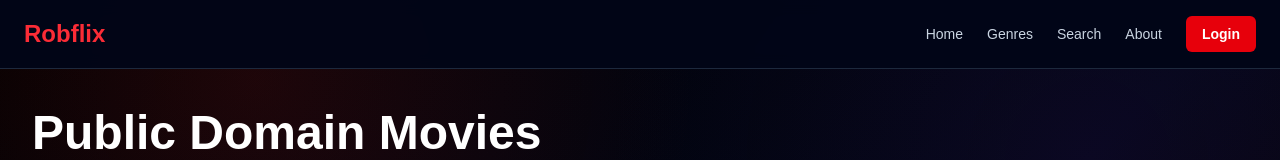
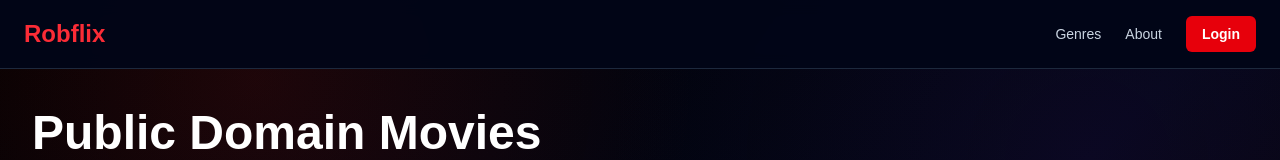
Before and after one commit to robbieevans1/robflix, a Next.js app: page / in a window 1280 px wide. Shown: the top 160 px of the page. Built offline with nearby package versions, Linux system fonts and the light colour scheme; no server answers; the database is empty.

Commit message:
modified navbar to remove unused buttons

```diff
--- a/app/page.tsx
+++ b/app/page.tsx
@@ -26,7 +26,8 @@ export default async function Home() {
 						<Link
 							key={movie.id}
 							href={`/movies/${movie.slug}`}
-className="overflow-hidden rounded-lg border border-red-950/40 bg-black/60 shadow-xl backdrop-blur transition hover:scale-105 hover:border-red-500/60"						>
+							className="overflow-hidden rounded-lg border border-red-950/40 bg-black/60 shadow-xl backdrop-blur transition hover:scale-105 hover:border-red-500/60"
+						>
 							<div className="aspect-[2/3] w-full overflow-hidden bg-slate-800">
 								{movie.posterUrl ? (
 									<img
--- a/components/Navbar.tsx
+++ b/components/Navbar.tsx
@@ -10,17 +10,17 @@ export default function Navbar() {
         </Link>
 
         <div className="flex items-center gap-6 text-sm text-slate-300">
-          <Link href="/" className="hover:text-white">
+          {/* <Link href="/" className="hover:text-white">
             Home
-          </Link>
+          </Link> */}
 
           <Link href="/genres" className="hover:text-white">
             Genres
           </Link>
 
-          <Link href="/search" className="hover:text-white">
+          {/* <Link href="/search" className="hover:text-white">
             Search
-          </Link>
+          </Link> */}
 
           <Link href="/about" className="hover:text-white">
             About
```
